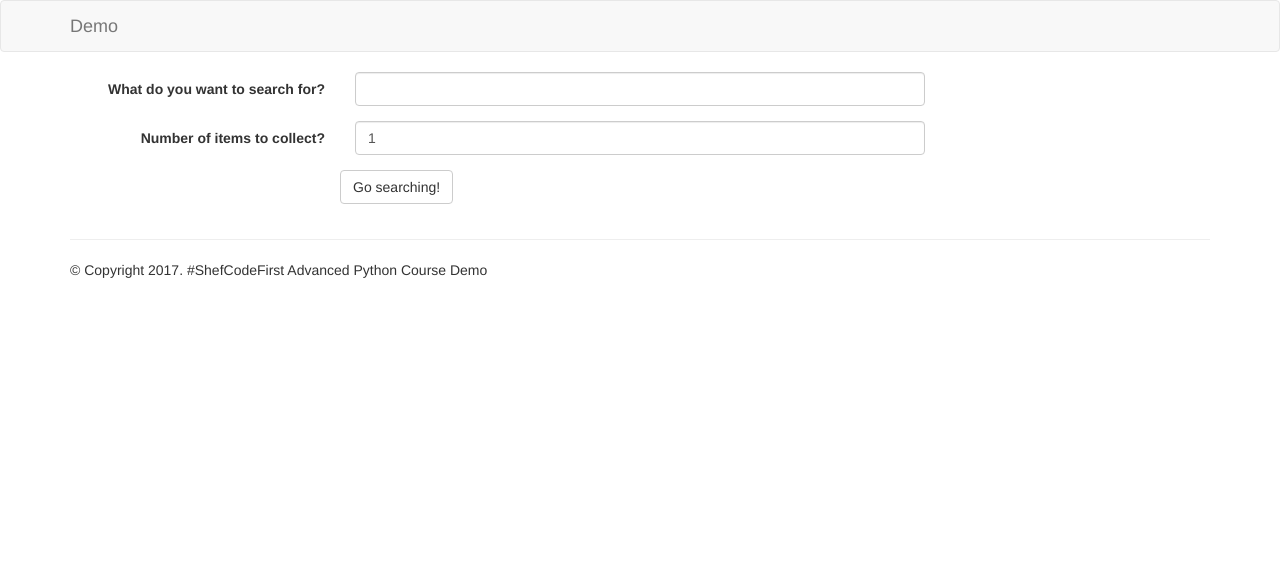
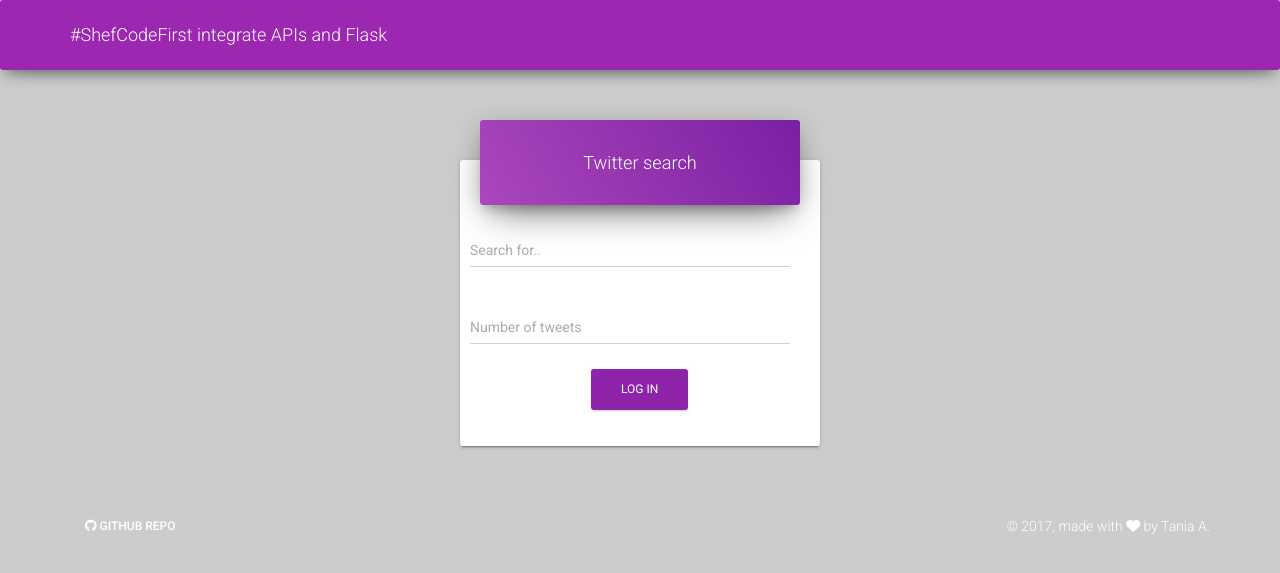
Before and after one commit to trallard/CodeFirst-Python_material, a Flask app: page / in a window 1280 px wide. Shown: the top 573 px of the page. Run offline with Flask 2, Linux system fonts and the light colour scheme; some libraries are stand-ins or nearby versions.

Commit message:
Add app stuff

```diff
--- a/CFG_app/app.py
+++ b/CFG_app/app.py
@@ -1,5 +1,5 @@
 from flask import Flask, render_template, request, redirect, session
-from helpers.twitter import *
+from helpers.twitter import authenticate, collect_tweets
 
 app = Flask("Tweets scraper")
 session = {}
--- a/CFG_app/templates/footer.html
+++ b/CFG_app/templates/footer.html
@@ -1,4 +1,38 @@
-<hr>
+<!-- Footer -->
 <footer class="footer">
-  &copy; Copyright 2017. #ShefCodeFirst Advanced Python Course Demo
+  <div class="container">
+    <nav class="pull-left">
+      <ul>
+        <li>
+          <a href="https://github.com/trallard/Shef_CodeFirst_Python">
+            <i class="fa fa-github" aria-hidden="true"></i>
+            GitHub repo
+          </a>
+        </li>
+
+      </ul>
+    </nav>
+    <div class="copyright pull-right">
+      &copy; 2017, made with
+      <i class="fa fa-heart heart"></i> by Tania A.
+    </div>
+  </div>
 </footer>
+
+
+</body>
+<!--   Core JS Files   -->
+<script src={{ url_for( "static", filename="js/jquery.min.js" ) }} type="text/javascript"></script>
+<script src={{ url_for( "static", filename="js/bootstrap.min.js" ) }} type="text/javascript"></script>
+<script src={{ url_for( "static", filename="js/material.min.js" ) }}></script>
+
+<!--  Plugin for the Sliders, full documentation here: http://refreshless.com/nouislider/ -->
+<script src={{ url_for( "static", filename="js/nouislider.min.js" ) }} type="text/javascript"></script>
+
+<!--  Plugin for the Datepicker, full documentation here: http://www.eyecon.ro/bootstrap-datepicker/ -->
+<script src={{ url_for( "static", filename="js/bootstrap-datepicker.js" ) }} type="text/javascript"></script>
+
+<!-- Control Center for Material Kit: activating the ripples, parallax effects, scripts from the example pages etc -->
+<script src={{ url_for( "static", filename="js/material-kit.js" ) }} type="text/javascript"></script>
+
+</html>
--- a/CFG_app/templates/header.html
+++ b/CFG_app/templates/header.html
@@ -1,30 +1,92 @@
-<!DOCTYPE html>
+<!doctype html>
 <html lang="en">
-<!-- In this styled up version of the app, we really start to notice the benefit of
-separating the header code into its own file, rather than having to copy and pasting this
-everywhere, as adding a link to the nav bar would require you to update all copies of the nav
-bar across every template, which becomes tedious and error-prone as you may easily forget
-to update one of them. -->
 <head>
-  <meta charset="utf-8">
-  <!-- The all important meta tag to ensure mobile responsive media queries work properly -->
-  <meta name="viewport" content="width=device-width, initial-scale=1">
-  <title>{{title}}</title>
-  <link rel="stylesheet" href="https://maxcdn.bootstrapcdn.com/bootstrap/3.3.7/css/bootstrap.min.css" integrity="sha384-BVYiiSIFeK1dGmJRAkycuHAHRg32OmUcww7on3RYdg4Va+PmSTsz/K68vbdEjh4u"
-    crossorigin="anonymous">
-  <link rel="stylesheet" href={{url_for( 'static', filename='css/app.css' )}}>
+	<meta charset="utf-8" />
+	<meta http-equiv="X-UA-Compatible" content="IE=edge,chrome=1" />
+
+	<title> Code First: Advanced Python material</title>
+
+	<meta content='width=device-width, initial-scale=1.0, maximum-scale=1.0, user-scalable=0' name='viewport' />
+	<!--     Fonts and icons     -->
+	<link rel="stylesheet" href="https://fonts.googleapis.com/icon?family=Material+Icons" />
+	<link rel="stylesheet" type="text/css" href="https://fonts.googleapis.com/css?family=Roboto:300,400,500,700" />
+	<link rel="stylesheet" href="https://maxcdn.bootstrapcdn.com/font-awesome/latest/css/font-awesome.min.css" />
+
+	<!-- CSS Files -->
+	<link href={{ url_for("static", filename="css/bootstrap.min.css") }} rel="stylesheet" />
+	<link href={{ url_for("static", filename="css/material-kit.css") }} rel="stylesheet"/>
+
+	<style media="screen">
+	.img-circle{
+		width: 120px;
+		height: 120px;
+		-webkit-border-radius: 50%;
+		-moz-border-radius: 50%;
+		-ms-border-radius: 50%;
+    -o-border-radius: 50%;
+    border-radius: 50%;
+		object-fit: cover;
+		overflow: hidden;
+	}
+
+	.talk{
+		text-align: center;
+	}
+	a.no-underline,
+	a.no-underline:hover {
+  border: 0;
+	}
+
+.img-talk{
+	border-style: solid;
+	border-width: 2px;
+	width: 300px;
+	border-radius: 3px;
+	border-color: #3C4858;
+	margin: 20px;
+}
+
+.info-text {
+  font-size: 20px;
+}
+
+form {
+  padding-bottom: 25px;
+}
+
+button.btn, button.btn:hover {
+  background-color: #8E24AA;
+}
+
+#not-logged-in {
+  box-shadow: 1px 3px 10px rgba(0, 0, 0, 0.3);
+  border-radius: 10px;
+}
+
+#dismiss {
+  top: -15px;
+  right: -5px;
+  font-size: 24px;
+}
+</style>
 </head>
-<body>
-  <nav class="navbar navbar-default">
+
+<body class="signup-page">
+	<nav class="navbar navbar-primary navbar-absolute">
     	<div class="container">
+        	<!-- Brand and toggle get grouped for better mobile display -->
         	<div class="navbar-header">
-        <button type="button" class="navbar-toggle" data-toggle="collapse" data-target="#navbar" aria-expanded="false" aria-controls="navbar">
+        		<button type="button" class="navbar-toggle" data-toggle="collapse" data-target="#navigation-example">
             		<span class="sr-only">Toggle navigation</span>
 		            <span class="icon-bar"></span>
 		            <span class="icon-bar"></span>
 		            <span class="icon-bar"></span>
         		</button>
-        <a class="navbar-brand" href="/">Demo</a>
+
+              <a class="navbar-brand" href="/">
+			#ShefCodeFirst integrate APIs and Flask</a>
         	</div>
     	</div>
     </nav>
+
+    <div class="wrapper">
--- a/CFG_app/templates/index.html
+++ b/CFG_app/templates/index.html
@@ -1,42 +1,41 @@
 {% include "header.html" %}
+<div class="container">
+				<div class="row">
+					<div class="col-md-4 col-md-offset-4 col-sm-6 col-sm-offset-3">
+						<div class="card card-signup">
+							<form class="form" method="" action="">
+								<div class="header header-primary text-center">
+									<h4> Twitter search </h4>
+								</div>
 
-<!-- The values in the class attribute elements come from the Bootstrap framework. For more
-information on what they do, visit https://getbootstrap.com/docs/3.3/ -->
-<div class="container">
-  <div class="row">
-    <!-- The "action" attribute of a form ("/feedback" in this case) denotes the URL
-    in which it will be a sending a request to. So, to handle this request, we
-    need to define a corresponding function back in our Flask app with
-    @app.route("/feedback", ...) above the function. -->
-    <form class="form-horizontal" action="/feedback" method="post">
+								<div class="content">
 
-      <div class="form-group">
-        <label for="t_query" class="col-xs-12 col-sm-3 control-label">
-          What do you want to search for?
-        </label>
-        <div class="col-xs-12 col-sm-6">
-          <input type="text" name="t_query" id="t_query" class="form-control">
-        </div>
-      </div>
+                  <div class="form-group">
+						<input type="text" name="query" id="query" class="form-control" placeholder="Search for..">
+					</div>
+					<div class="form-group">
+						<input type="no_tweets" name="no_tweets" id="no_tweets" class="form-control" placeholder="Number of tweets">
+					</div>
 
-      <div class="form-group">
-        <label for="no_tweets" class="col-xs-12 col-sm-3 control-label">
-          Number of items to collect?
-        </label>
-        <div class="col-xs-12 col-sm-6">
-          <input type="number" name="no_tweets" id="no_tweets" class="form-control"
-          value=1>
-        </div>
-      </div>
 
-      <div class="form-group">
-        <div class="col-sm-offset-3">
-          <input type="submit" class="btn btn-default" value="Go searching!" id="submit-button" />
-        </div>
-      </div>
+									<!-- If you want to add a checkbox to this form, uncomment this code
 
-    </form>
-  </div>
+									<div class="checkbox">
+										<label>
+											<input type="checkbox" name="optionsCheckboxes" checked>
+											Subscribe to newsletter
+										</label>
+									</div> -->
+								</div>
+								<div class="footer text-center">
+									<button type="submit" class="btn">Log In</button>
+								</div>
+							</form>
+						</div>
+					</div>
+				</div>
+			</div>
+
 
   {% include "footer.html" %}
   <!-- Include any JavaScript here - best place to do so pages load faster. -->
```
Also changed, not shown: CFG_app/static/img/img/GH_exc.png (added), CFG_app/static/img/img/python.jpg (added), CFG_app/static/img/img/session1_slide.png (added), CFG_app/static/img/img/session2_slide.png (added), CFG_app/static/img/img/session3_slide.png (added), CFG_app/static/img/img/session4_slide.png (added). Lines whose indentation alone changed are shown as unchanged.
